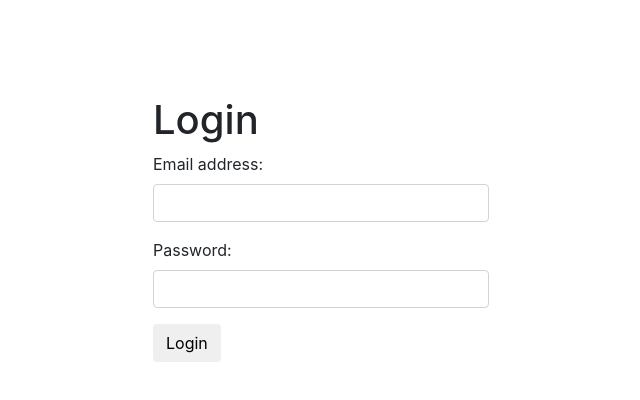
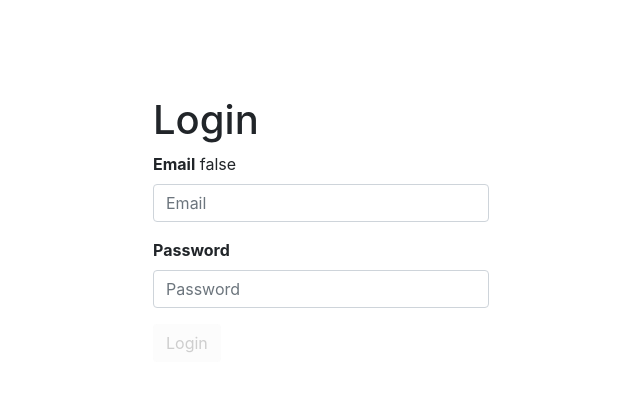
Before and after one commit to Kishan-Kalburgi/Basic-angular-5-login, an Angular app in the folder pilot/: page /login in a window 1280 px wide. Shown: the top 400 px of the page, without its empty margins (327-967 px from the left). Built offline with nearby package versions, Linux system fonts and the light colour scheme.

Commit message:
login validation is working

```diff
--- a/pilot/src/app/add-user/add-user.component.html
+++ b/pilot/src/app/add-user/add-user.component.html
@@ -98,7 +98,7 @@
           <a href="#" style="color:dodgerblue">Terms & Privacy</a>.</p>
 
         <div class="clearfix">
-            <button type="reset" class="btn btn-default">Cancel</button>
+            <button type="reset" class="btn btn-default" routerLink="/users">Cancel</button>
             <button type="submit" class="btn btn-success"
                     [disabled]="!signupForm.form.valid"> Submit
             </button>
--- a/pilot/src/app/add-user/add-user.component.ts
+++ b/pilot/src/app/add-user/add-user.component.ts
@@ -1,5 +1,6 @@
 import { Component, OnInit } from '@angular/core';
 import { User } from '../common/user'
+import { Router } from '@angular/router'
 
 @Component({
   selector: 'app-add-user',
@@ -12,7 +13,7 @@ export class AddUserComponent implements OnInit {
   user: User;
   gender: any[];
 
-  constructor() {
+  constructor(private router:Router) {
     this.gender = ['Male', 'Female', 'Others'];
       this.user = new User({
         firstName: '',
@@ -22,6 +23,7 @@ export class AddUserComponent implements OnInit {
         profileImage: '',
         dob: '',
         status: ''});
+
   }
 
   ngOnInit() {
@@ -31,5 +33,6 @@ export class AddUserComponent implements OnInit {
     this.user = value;
     console.log( this.user);
     console.log('valid: ' + valid);
+    this.router.navigate(['/users'])
   }
 }
--- a/pilot/src/app/dashboard/dashboard.component.html
+++ b/pilot/src/app/dashboard/dashboard.component.html
@@ -39,8 +39,8 @@
                     <th>Status</th>
                 </tr>
                 <tr *ngFor="let user of users">
-                    <td> {{ user.firstname }} </td>
-                    <td> {{ user.lastname }} </td>
+                    <td> {{ user.firstName }} </td>
+                    <td> {{ user.lastName }} </td>
                     <td> {{ user.email }} </td>
                     <td> {{ user.gender }} </td>
                     <td> {{ user.profileImage }} </td>
--- a/pilot/src/app/login/login.component.html
+++ b/pilot/src/app/login/login.component.html
@@ -1,15 +1,44 @@
 <!-- Login form -->
 <div class="loginContainer">
   <h1>Login </h1>
-  <form >
+  <form novalidate (ngSubmit)="onLogin(login)" #loginForm="ngForm">
+
     <div class="form-group">
-      <label for="email">Email address:</label><br>
-      <input type="email" class="form-control" id="email" name="email" required [(ngModel)]="email" >
+      <label for="email">
+        <b>Email</b>
+      </label> {{ email.valid}}
+      <input type="text" class="form-control" [ngModel]="user.email" name="email" #email="ngModel" id="inputEmail" placeholder="Email"
+        pattern="[a-z0-9._%+-]+@[a-z0-9.-]+\.[a-z]{2,3}$" required>
+      <!-- Email error block -->
+      <div *ngIf="email.invalid && ( email.touched)" class="col-sm-3 text-danger">
+        <div *ngIf="email.errors?.required">
+          Email field can't be blank
+        </div>
+        <div *ngIf="email.errors?.pattern && email.touched">
+          The email id doesn't seem right
+        </div>
+      </div>
     </div>
-    <div class="form-group">
-      <label for="pwd">Password:</label><br>
-      <input type="password" class="form-control" id="pwd" name="passowrd" required [(ngModel)]="password" >
+
+    <!-- Password block -->
+    <div ngModelGroup="password" #userPassword="ngModelGroup">
+      <div class="form-group ">
+        <label for="inputPassword">
+          <b>Password</b>
+        </label>
+        <input type="password" class="form-control" ngModel name="pwd" id="inputPassword" placeholder="Password" minlength="8" required>
+      </div>
+
+
+      <!-- Password error block -->
+      <!-- <div *ngIf="(userPassword.invalid|| userPassword.value?.pwd != userPassword.value?.confirmPwd) && (userPassword.touched)"
+        class="col-sm-3 text-danger">
+        <ng-template #nomatch>
+          Invalide username/password
+        </ng-template>
+      </div> -->
     </div>
-    <button class="btn btn-default" routerLink="/users"> Login </button>
+
+    <button class="btn btn-default" [disabled]="!loginForm.form.valid" routerLink="/users"> Login </button>
   </form>
 </div>
--- a/pilot/src/app/login/login.component.ts
+++ b/pilot/src/app/login/login.component.ts
@@ -11,12 +11,17 @@ import { FormsModule }   from '@angular/forms';
 
 export class LoginComponent implements OnInit {
 
-  constructor(private router:Router) { }
+  user: User;
+
+  constructor(private router:Router) {
+    this.user = new User({
+      email: ''})
+}
 
   ngOnInit() {
   }
 
-  saveEvent(event) {
+  onLogin(login) {
     // this.eventService.saveEvent(event)
     this.router.navigate(['/users'])
   }
```
